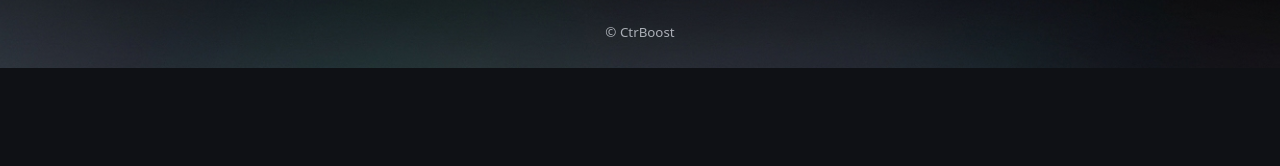
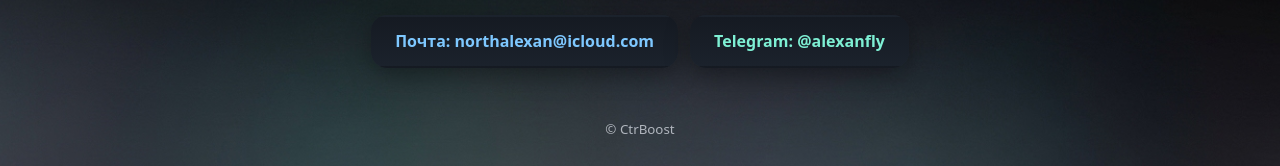
Before and after one commit to northalexan/portfolio, a plain HTML site: page video.html in a window 1280 px wide. Shown: the part 1757-1923 px from the top of the page. Before the commit the page ends 1825 px from the top, so only its background shows below. Drawn offline with Linux system fonts and the light colour scheme.

Commit message:
Update video.html

```diff
--- a/video.html
+++ b/video.html
@@ -10,7 +10,8 @@
 <div class="page-center">
 
   <!-- Верх: две одинаковые кнопки -->
-  <section class="container" style="text-align:center; padding-top:28px;">
+  <section class="container" style="text-align:center; padding-top:20px;">
+  <div class="brand-mark">CtrBoost</div>
   <div class="cta-wrap">
     <a href="#contacts" class="cta-btn">Контакты</a>
     <a href="index.html" class="cta-btn">На главную</a>
@@ -54,10 +55,10 @@
     <!-- Контакты -->
     <section id="contacts" class="container" style="text-align:center">
   <h2 class="section-title softline">Контакты</h2>
-      <ul class="contacts" style="justify-content:center">
-        <li><a href="mailto:northalexan@icloud.com">northalexan@icloud.com</a></li>
-        <li><a href="https://t.me/alexanfly" target="_blank" rel="noopener">@alexanfly</a></li>
-      </ul>
+  <div class="contact-actions">
+    <a class="contact-btn mail" href="mailto:northalexan@icloud.com">Почта: northalexan@icloud.com</a>
+    <a class="contact-btn tg" href="https://t.me/alexanfly" target="_blank" rel="noopener">Telegram: @alexanfly</a>
+  </div>
 </section>
 
   </main>
```
Lines whose indentation alone changed are shown as unchanged.
